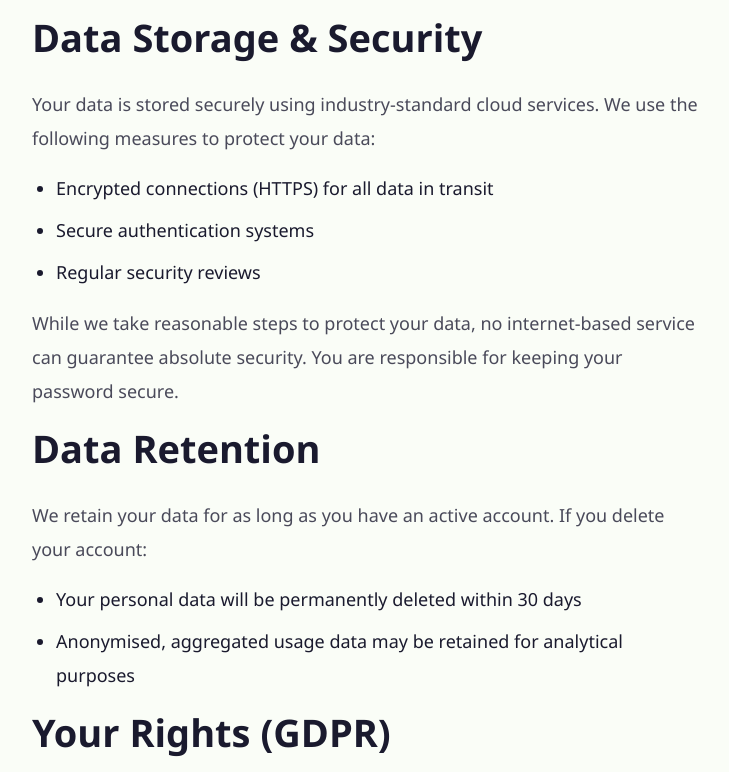
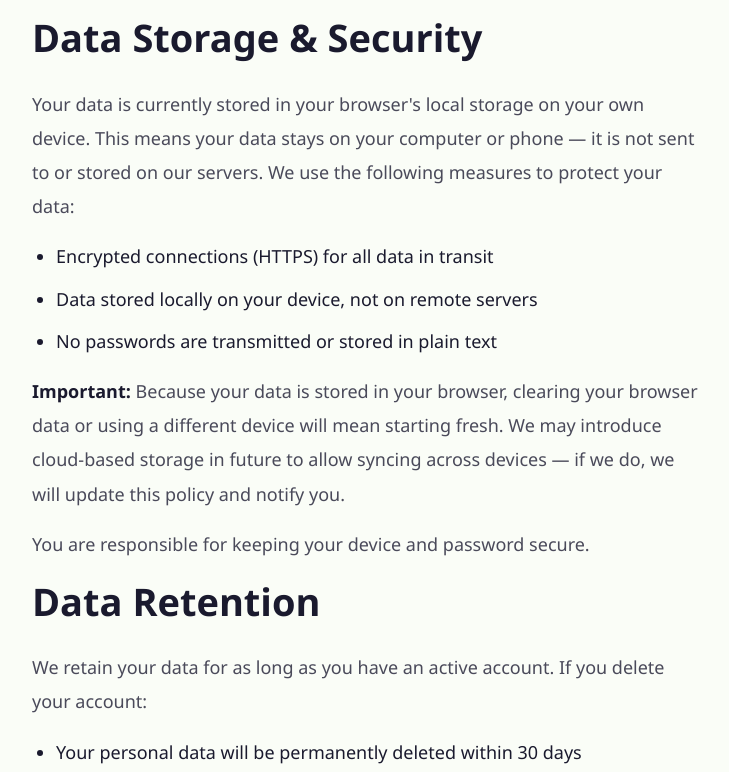
Before and after one commit to benjaminzucker/Joint-Journey, a plain HTML site: page privacy.html in a window 1280 px wide. Shown: the part 2331-3103 px from the top of the page, without its empty margins (272-1001 px from the left). Drawn offline with Linux system fonts and the light colour scheme.

Commit message:
Fix privacy policy: accurate data storage, correct third-party services, update copyright
- Data storage: accurately describes localStorage (not cloud) with note about
  clearing browser data and future cloud sync plans
- Third-party services: replaced Firebase with Netlify (actual hosting provider)
- Removed YouTube reference (no embedded videos currently)
- Copyright updated to 2025-2026 across all pages

```diff
--- a/privacy.html
+++ b/privacy.html
@@ -86,13 +86,14 @@
         </ul>
 
         <h2>Data Storage & Security</h2>
-        <p>Your data is stored securely using industry-standard cloud services. We use the following measures to protect your data:</p>
+        <p>Your data is currently stored in your browser's local storage on your own device. This means your data stays on your computer or phone — it is not sent to or stored on our servers. We use the following measures to protect your data:</p>
         <ul>
           <li>Encrypted connections (HTTPS) for all data in transit</li>
-          <li>Secure authentication systems</li>
-          <li>Regular security reviews</li>
+          <li>Data stored locally on your device, not on remote servers</li>
+          <li>No passwords are transmitted or stored in plain text</li>
         </ul>
-        <p>While we take reasonable steps to protect your data, no internet-based service can guarantee absolute security. You are responsible for keeping your password secure.</p>
+        <p><strong>Important:</strong> Because your data is stored in your browser, clearing your browser data or using a different device will mean starting fresh. We may introduce cloud-based storage in future to allow syncing across devices — if we do, we will update this policy and notify you.</p>
+        <p>You are responsible for keeping your device and password secure.</p>
 
         <h2>Data Retention</h2>
         <p>We retain your data for as long as you have an active account. If you delete your account:</p>
@@ -126,8 +127,7 @@
         <p>We use the following third-party services:</p>
         <ul>
           <li><strong>Google Analytics</strong> - for anonymous usage analytics (<a href="https://policies.google.com/privacy" target="_blank" rel="noopener">Google's Privacy Policy</a>)</li>
-          <li><strong>Firebase</strong> (Google) - for authentication and data storage (<a href="https://firebase.google.com/support/privacy" target="_blank" rel="noopener">Firebase Privacy Policy</a>)</li>
-          <li><strong>YouTube</strong> (Google) - exercise demonstration videos are linked to YouTube (<a href="https://policies.google.com/privacy" target="_blank" rel="noopener">YouTube's Privacy Policy</a>)</li>
+          <li><strong>Netlify</strong> - for website hosting (<a href="https://www.netlify.com/privacy/" target="_blank" rel="noopener">Netlify's Privacy Policy</a>)</li>
         </ul>
 
         <h2>Children</h2>
@@ -183,7 +183,7 @@
         </div>
       </div>
       <div class="footer-bottom">
-        <p>© 2025 Joint Journey. This programme is not a substitute for medical advice. Always consult your doctor or physiotherapist.</p>
+        <p>© 2025–2026 Joint Journey. This programme is not a substitute for medical advice. Always consult your doctor or physiotherapist.</p>
       </div>
     </div>
   </footer>
```
Also changed, not shown: about.html (+1 -1 lines), disclaimer.html (+1 -1 lines), how-to-use.html (+1 -1 lines), index.html (+1 -1 lines), terms.html (+1 -1 lines).
